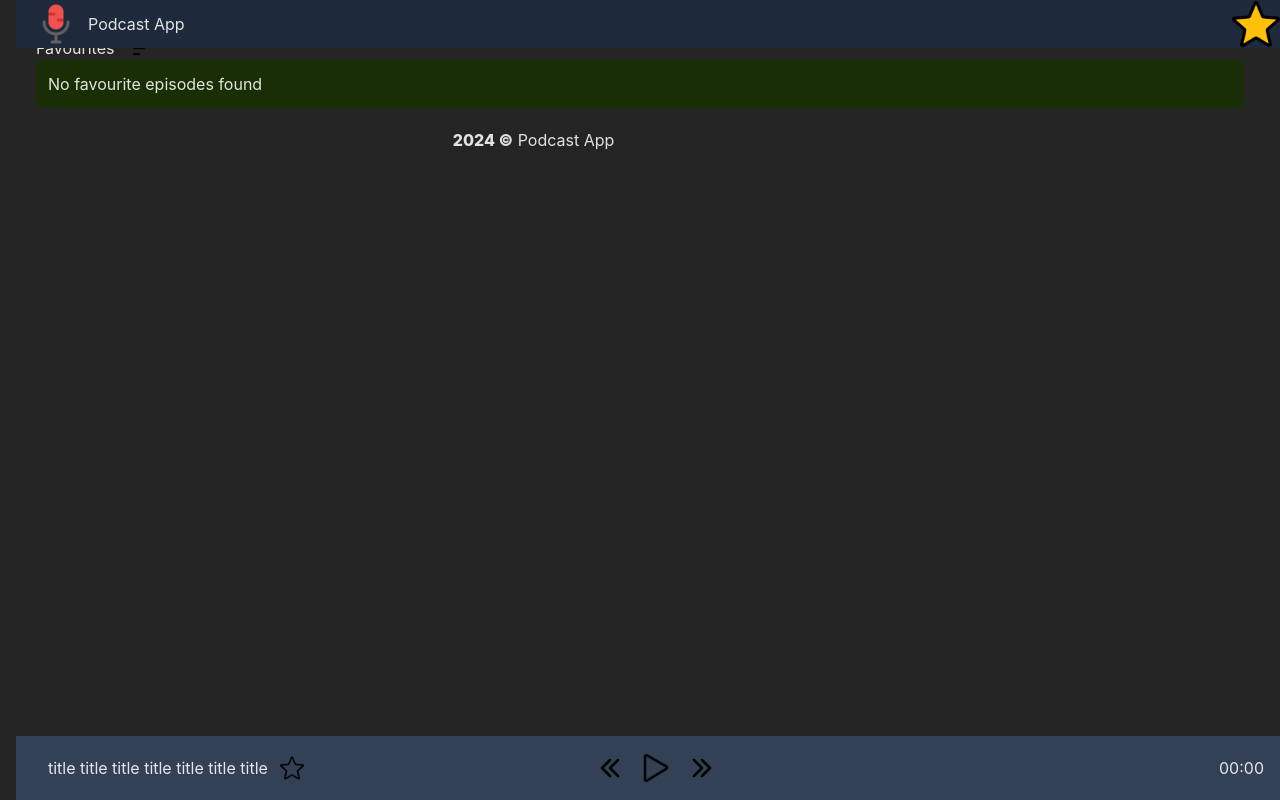
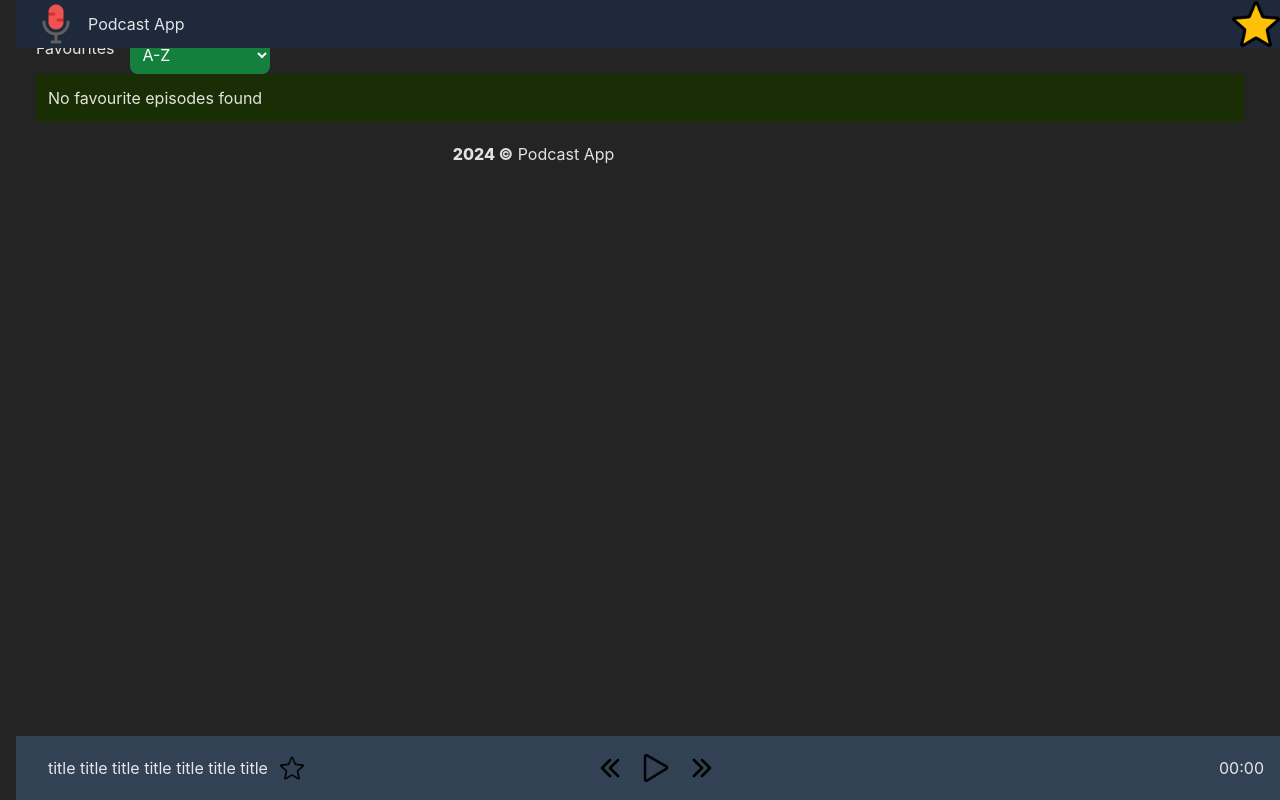
Before and after one commit to DaneVN/CS20240232_FTO2407_GroupB_DanevanNiekerk_DJS11, a React (Vite) app: page /favourites in a window 1280 px wide. Built offline with nearby package versions, Linux system fonts and the light colour scheme.

Commit message:
Favourites Sorting added

```diff
--- a/src/assets/pages/Favourites.jsx
+++ b/src/assets/pages/Favourites.jsx
@@ -1,13 +1,11 @@
 import React from "react";
-import SortImg from "../../../public/assets/images/sort.png";
-import placeholderImage from "../../../public/assets/images/sort.png";
 import FavouritesCard from "../components/FavouritesCard";
 import { favourites } from "../utils/localStorage";
 
 function Favourites() {
   const [isLoading, setIsLoading] = React.useState(true);
   const [favouriteEpisodes, setFavouriteEpisodes] = React.useState([]);
-  const [sortOption, setSortOption] = React.useState("default"); // Placeholder for sorting options
+  const [sortOption, setSortOption] = React.useState("A-Z");
 
   React.useEffect(() => {
     const episodesList = favourites.episodes; // Array of episode UIDs
@@ -63,7 +61,7 @@ function Favourites() {
         }
 
         // Apply sorting logic here
-        const sortedEpisodes = allEpisodes; // Replace with custom sorting logic if needed
+        const sortedEpisodes = handleSortChange(allEpisodes, sortOption);
 
         setFavouriteEpisodes(sortedEpisodes);
       } catch (err) {
@@ -74,20 +72,50 @@ function Favourites() {
     };
 
     fetchFavourites();
-  }, []);
+  }, [sortOption]);
 
-  const handleSortChange = (option) => {
+  const handleSortChange = (episodes, option) => {
     setSortOption(option);
     // Apply sorting logic here based on the selected option
+    switch (option) {
+      case "A-Z":
+        return episodes.sort((a, b) => a.title.localeCompare(b.title));
+      case "Z-A":
+        return episodes.sort((a, b) => b.title.localeCompare(a.title));
+      case "Latest Added":
+        return episodes.sort(
+          (a, b) => Date.parse(b.dateAdded) - Date.parse(a.dateAdded)
+        );
+      case "Oldest Added":
+        return episodes.sort(
+          (a, b) => Date.parse(a.dateAdded) - Date.parse(b.dateAdded)
+        );
+      default:
+        return episodes; // Default unsorted order
+    }
   };
 
   return (
     <div>
       <div className="flex gap-4">
         <h3>Favourites</h3>
-        <button className="w-6" onClick={() => handleSortChange("someOption")}>
-          <img src={SortImg} alt="Sort by" />
-        </button>
+        <label htmlFor="sort-options" className="sr-only">
+          Sort by:
+        </label>
+        <select
+          id="sort-options"
+          value={sortOption}
+          onChange={(e) => setSortOption(e.target.value)}
+          className="p-2 rounded-lg bg-green-700 text-white"
+        >
+          <option value="default" disabled>
+            Sort by
+          </option>
+          <option value="A-Z">A-Z</option>
+          <option value="Z-A">Z-A</option>
+          <option value="Latest Added">Latest Added</option>
+          <option value="Oldest Added">Oldest Added</option>
+        </select>
       </div>
       <div className="bg-lime-950 p-3">
         {isLoading ? (
@@ -101,7 +129,6 @@ function Favourites() {
               file={episode.file}
               episode={episode.episode}
               dateAdded={episode.dateAdded}
-              image={episode.image || placeholderImage}
               seasonTitle={episode.seasonTitle}
               showTitle={episode.showTitle}
             />
```
Also changed, not shown: src/assets/components/FavouritesCard.jsx (+12 -3 lines).
